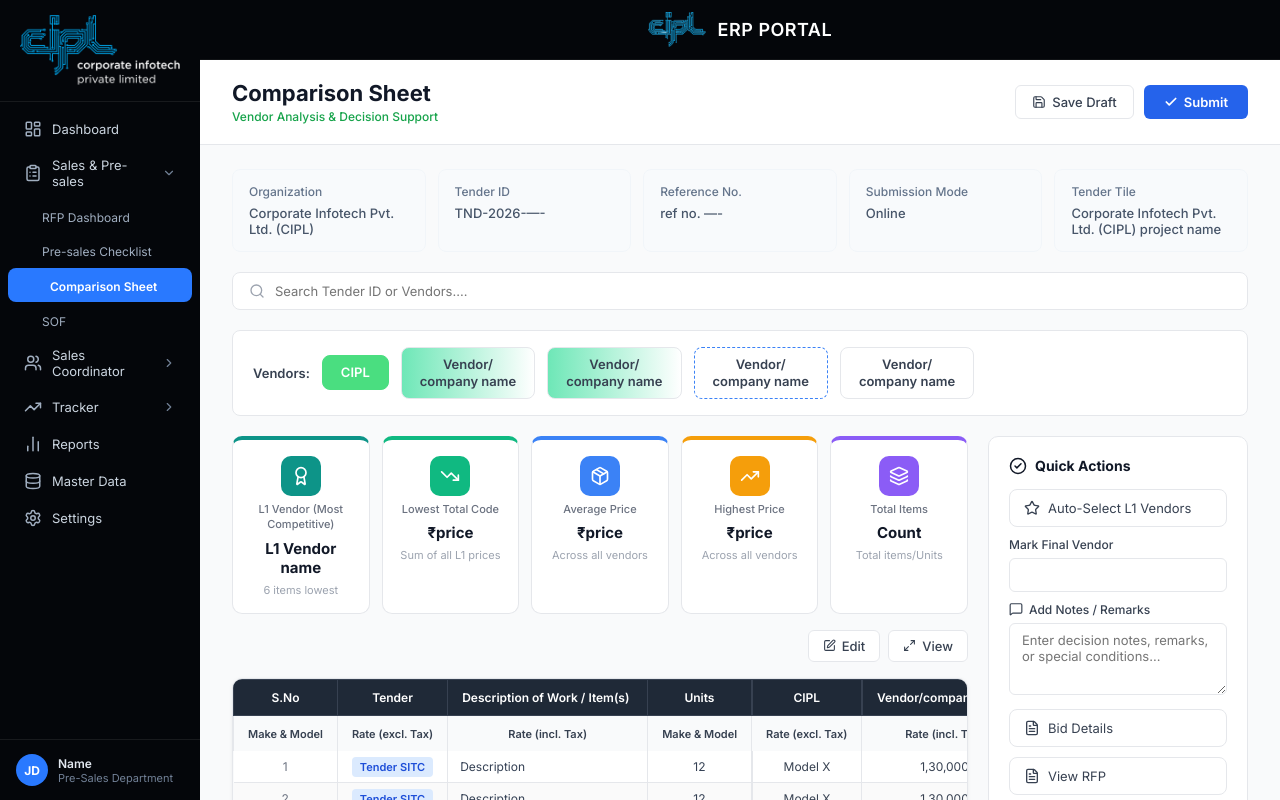
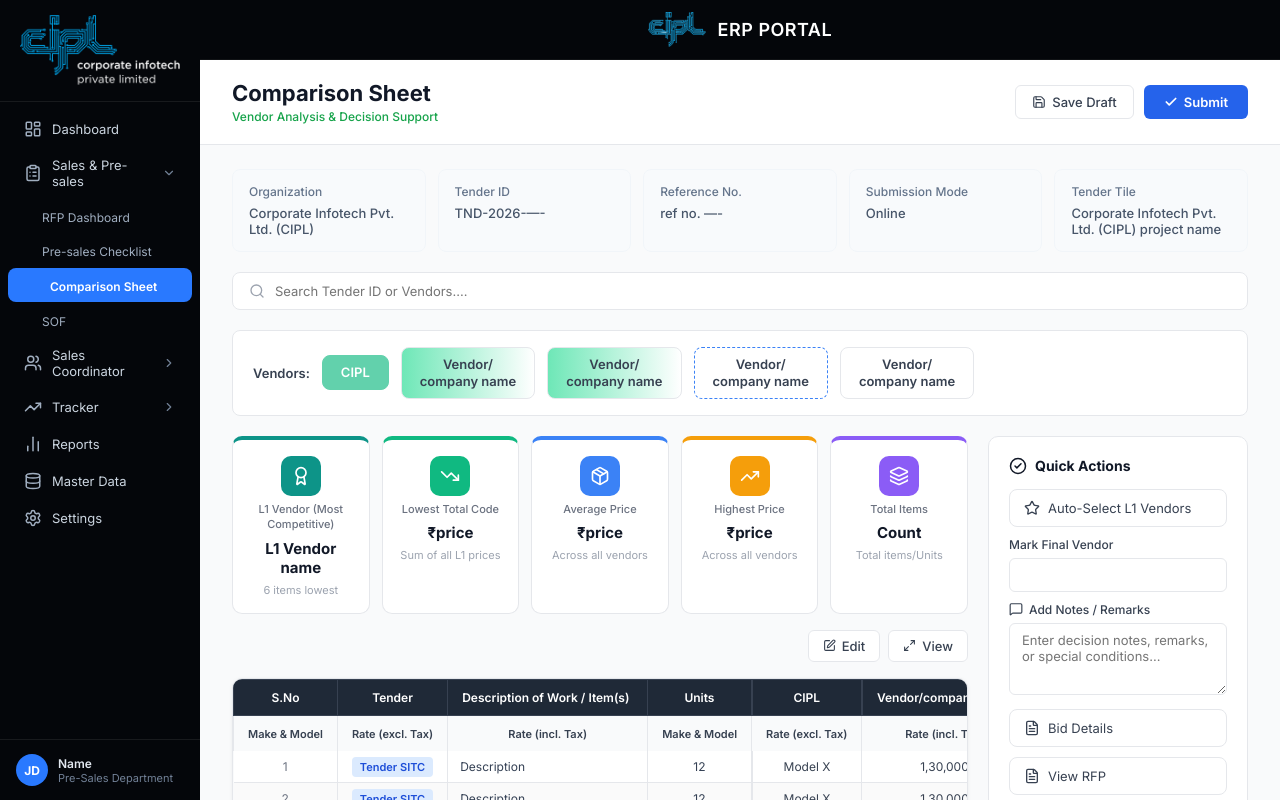
Before and after one commit to Arjuyx-gif/ERP, a React (Vite) app: page /comparison-sheet-detail in a window 1280 px wide. Built offline with nearby package versions, Linux system fonts and the light colour scheme.

Commit message:
colour fixed

```diff
--- a/src/pages/dashboard/ComparisonSheetDetail.jsx
+++ b/src/pages/dashboard/ComparisonSheetDetail.jsx
@@ -6,9 +6,9 @@ import GlobalHeader from "../../components/layout/GlobalHeader";
 const FONT = "'Inter','Segoe UI',sans-serif";
 
 const COMPANY_LABELS = ["CIPL", "Vendor/company name", "Vendor/company name", "Vendor/company name", "Vendor/company name"];
-const COMPANY_BG    = ["#4ADE80", "linear-gradient(to right, #86EFAC, #D1FAE5)", "linear-gradient(to right, #86EFAC, #D1FAE5)", "#ffffff", "#ffffff"];
+const COMPANY_BG    = ["#62D1AC", "linear-gradient(to right, #86EFAC, #D1FAE5)", "linear-gradient(to right, #86EFAC, #D1FAE5)", "#ffffff", "#ffffff"];
 const COMPANY_COLOR = ["#ffffff", "#065F46", "#065F46", "#6B7280", "#6B7280"];
-const COMPANY_BORDER= ["#4ADE80", "#A7F3D0", "#A7F3D0", "#E5E7EB", "#E5E7EB"];
+const COMPANY_BORDER= ["#62D1AC", "#A7F3D0", "#A7F3D0", "#E5E7EB", "#E5E7EB"];
 const TABLE_ROWS = [
   { sno: 1, tender: "Tender SITC", description: "Description", units: 12 },
   { sno: 2, tender: "Tender SITC", description: "Description", units: 12 },
@@ -139,7 +139,7 @@ const ComparisonSheetDetail = () => {
     });
 
     if (filledRows === totalRows) {
-      return { background: "#4ADE80", color: "#ffffff", border: "1px solid #4ADE80" };
+      return { background: "#62D1AC", color: "#ffffff", border: "1px solid #62D1AC" };
     } else if (filledRows > 0) {
       return { background: "linear-gradient(to right, #6EE7B7, #ffffff)", color: "#374151", border: "1px solid #E5E7EB" };
     } else {
```
